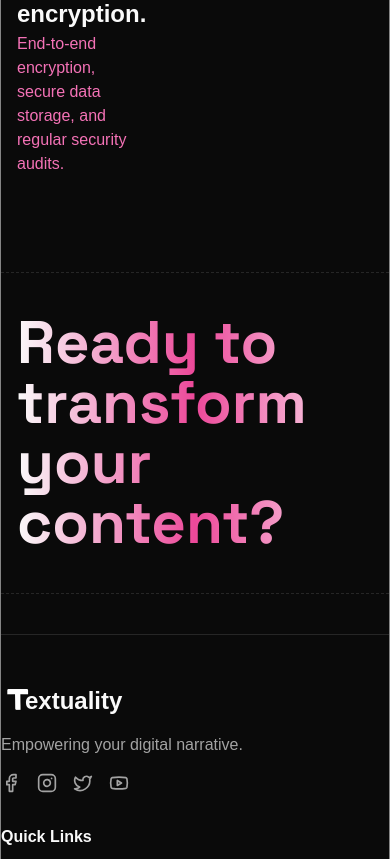
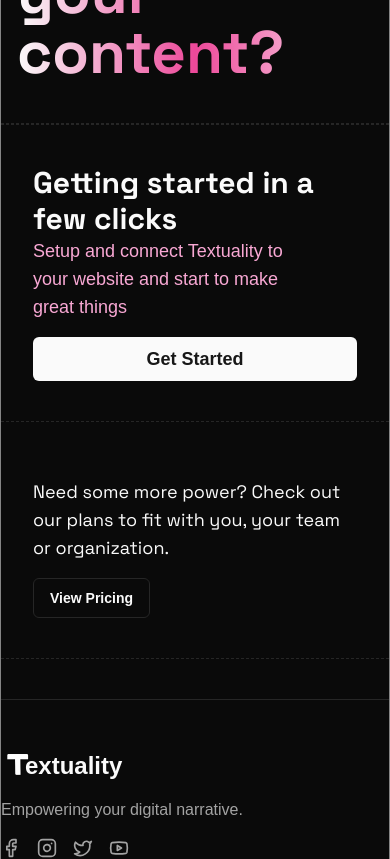
Before and after one commit to Hdev-Group/Textuality, a Next.js app: page / in a window 390 px wide. Shown: the part 5220-6079 px from the top of the page. Built offline with nearby package versions, Linux system fonts and the light colour scheme; no server answers.

Commit message:
Refactor layout structure, enhance input styling, and update field position handling in template manager

```diff
--- a/src/app/application/[_teamid]/templates/edit/[_templateid]/page.tsx
+++ b/src/app/application/[_teamid]/templates/edit/[_templateid]/page.tsx
@@ -104,8 +104,10 @@ export default function TemplateManager({ params }: { params: Promise<{ _teamid:
       templateid: _templateid,
       reference: field.reference,
       name: field.fieldname as string,
-    }
-    setFields((prevFields) => [...prevFields, newField])
+    };
+    setFields((prevFields) => [...prevFields, newField]);
+
+    // Persist new field to backend
     await templateaddfield({
       templateid: _templateid,
       fieldname: newField.name,
@@ -113,8 +115,8 @@ export default function TemplateManager({ params }: { params: Promise<{ _teamid:
       type: field.name,
       reference: newField.reference,
       fieldposition: fields.length + 1
-    })
-  }
+    });
+  };
 
   const onDragEnd = async (result: DropResult) => {
     if (!result.destination) return;
@@ -123,17 +125,18 @@ export default function TemplateManager({ params }: { params: Promise<{ _teamid:
     const [reorderedItem] = newFields.splice(result.source.index, 1);
     newFields.splice(result.destination.index, 0, reorderedItem);
 
+    // Update positions based on new order
     const updatedFields = newFields.map((field, index) => ({
       ...field,
-      fieldposition: index + 1, // Update to match your field's property
+      fieldposition: index + 1,
     }));
 
-    // Set new field order in state
-    setFields(null)
+    // Update state
     setFields(updatedFields);
 
-    // Prepare data for batch update
-    updatedFields.map((field) => ({
+    // Batch update the new positions in backend
+    await Promise.all(updatedFields.map((field) =>
+      saveField({
         fieldid: field._id as any,
         templateid: _templateid as any,
         fieldname: field.fieldname as string,
@@ -142,10 +145,8 @@ export default function TemplateManager({ params }: { params: Promise<{ _teamid:
         reference: field.reference,
         fieldposition: field.fieldposition,
         lastUpdatedBy: userId as string,
-    }));
-
-    // Save the updated positions in a single API call
-
+      })
+    ));
   };
   const handleEdit = (fieldId: string) => {
     const fieldToEdit = fields.find(field => field._id === fieldId);
@@ -178,11 +179,6 @@ export default function TemplateManager({ params }: { params: Promise<{ _teamid:
         lastUpdatedBy: userId as string
       })
     }
-  }
-
-
-  if (!getPage?.users?.includes(userId as string)) {
-    return <div className="flex items-center justify-center h-screen">Not authorized</div>
   }
   const title = getTemplates?.[0]?.title + ' — Templates' + ' — Textuality'
   return (
@@ -220,7 +216,7 @@ export default function TemplateManager({ params }: { params: Promise<{ _teamid:
                 {
                     type === "" ? (
                       <DragDropContext onDragEnd={onDragEnd}>
-                      <Table className='mt-4 mx-auto container py-6'>
+                      <Table className='mt-4 mx-auto  py-6'>
                         <TableHeader className='border rounded-t-md'>
                           <TableRow>
                             <TableHead>Position</TableHead>
--- a/src/app/layout.tsx
+++ b/src/app/layout.tsx
@@ -31,10 +31,8 @@ export default function RootLayout({ children }: { children: React.ReactNode })
             <meta name="description" content="Empowering your digital narrative." />
           </head>
           <ConvexClientProvider>
-            <body>
             {children}
             <Toaster />
-            </body>
           </ConvexClientProvider>
         </html>
       </ConvexProvider>
--- a/src/app/page.tsx
+++ b/src/app/page.tsx
@@ -165,7 +165,7 @@ export default function Home() {
                         <div className="flex flex-col">
                           <div className="flex flex-row gap-8">
                             {/* Main Feature Section */}
-                            <div className="flex flex-col gap-6 w-1/3">
+                            <div className="flex flex-col gap-6 w-full md:w-1/3">
                               <h1 className="text-3xl text-pink-300 font-medium leading-tight">
                                 Enterprise-grade security and privacy compliance for you.
                               </h1>
@@ -186,18 +186,38 @@ export default function Home() {
                                 </p>
                               </div>
                             </div>
-                            <div className="flex flex-col w-1/2 h-full">
+                            <div className="hidden md:flex flex-col  md:w-1/2 h-full">
                               <img src="/IMG_6128.png" alt="Textuality" className="object-cover" />
                             </div>
                           </div>
                           </div>
                           </div>
-                          <div className="my-10 mt-24 border-y flex items-start justify-start py-10 border-dashed w-full">
+                          <div className="mt-24 border-y flex items-start justify-start py-10 border-dashed w-full">
                             <div className="container mx-auto w-full px-4 sm:px-6 lg:px-8 flex ">
                               <h1 className="text-6xl space-grotesk-800  text-start bg-gradient-to-r from-black to-black dark:bg-gradient-to-r dark:from-accent-foreground dark:via-pink-500 dark:to-pink-50 bg-clip-text text-transparent">Ready to transform your content?
                               </h1>
                             </div>
-
+                          </div>
+                          <div className="mb-10 border-y flex items-center justify-center border-dashed w-full">
+                            <div className="md:container md:mx-auto justify-center items-center w-full lg:px-8 flex ">
+                              <div className="flex flex-col md:flex-row w-full gap-4">
+                                <div className="flex flex-col px-8 md:items-end py-10 border-b md:border-r md:px-4 border-dashed h-full gap-4 w-full">
+                                  <div className="flex flex-col items-start">
+                                  <h2 className="text-3xl space-grotesk-800 text-start">Getting started in a few clicks</h2>
+                                  <p className="text-lg text-pink-300 w-[80%]">Setup and connect Textuality to your website and start to make great things</p>
+                                  <a href="/application/home" className="w-full">
+                                    <Button className="font-semibold w-full mt-4 text-lg" size="lg" >Get Started</Button>
+                                  </a>
+                                </div>
+                                </div>
+                                <div className="flex flex-col px-8 gap-4 items-start w-full py-10">
+                                  <h2 className="text-lg space-grotesk-400 text-start">Need some more power? Check out our plans to fit with you, your team or organization.</h2>
+                                  <a href="/pricing" className="md:w-auto w-full">
+                                    <Button className="font-semibold"  variant="outline">View Pricing</Button>
+                                  </a>
+                                </div>
+                              </div>
+                            </div>
                           </div>
                     </section>
                   <Footer />
--- a/src/components/template/comp.tsx
+++ b/src/components/template/comp.tsx
@@ -120,11 +120,12 @@ import { AlignLeft, ArrowLeft, Type, Hash, Calendar, MapPin, Image, ToggleLeft,
           type: field.type,
           fieldname: field.name,
           reference: `${template.name.toLowerCase().replace(/\s+/g, '_')}_${field.name.toLowerCase().replace(/\s+/g, '_')}`,
-          position: index,
+          position: index + 1,  // Increment position by index + 1 to ensure unique values starting from 1
         };
       });
 
-      newFields.forEach((field) => onAddField(field));
+      // Confirm if `onAddField` doesn’t modify the `position` value
+      newFields.forEach((field) => onAddField({ ...field, position: field.position }));
       handleClose();
     };
 
--- a/src/components/ui/input.tsx
+++ b/src/components/ui/input.tsx
@@ -11,7 +11,7 @@ const Input = React.forwardRef<HTMLInputElement, InputProps>(
       <input
         type={type}
         className={cn(
-          "flex h-10 w-full rounded-md border border-input bg-background px-3 py-2 text-sm ring-offset-background file:border-0 file:bg-transparent file:text-sm file:font-medium file:text-foreground placeholder:text-muted-foreground focus-visible:outline-none focus-visible:ring-2 focus-visible:ring-ring focus-visible:ring-offset-2 disabled:cursor-not-allowed disabled:opacity-50",
+          "flex h-10 w-full shadow-lg rounded-md border border-input bg-background px-3 py-2 text-sm ring-offset-background file:border-0 file:bg-transparent file:text-sm file:font-medium file:text-foreground placeholder:text-muted-foreground focus-visible:outline-none focus-visible:ring-2 focus-visible:ring-ring focus-visible:ring-offset-2 disabled:cursor-not-allowed disabled:opacity-50",
           className
         )}
         ref={ref}
```
Also changed, not shown: src/app/application/[_teamid]/content/[_fileid]/edit/page.tsx (+31 -22 lines). Lines whose indentation alone changed are shown as unchanged.
